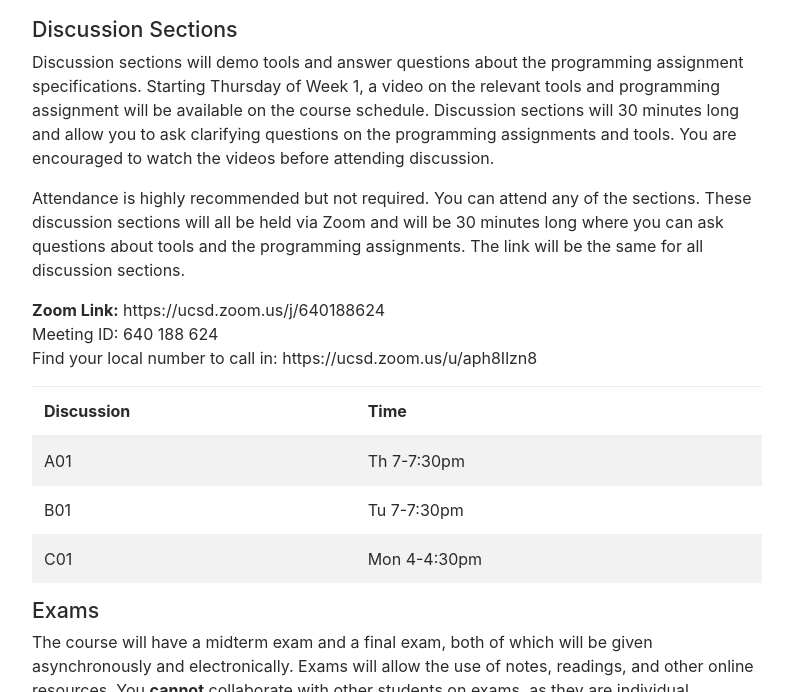
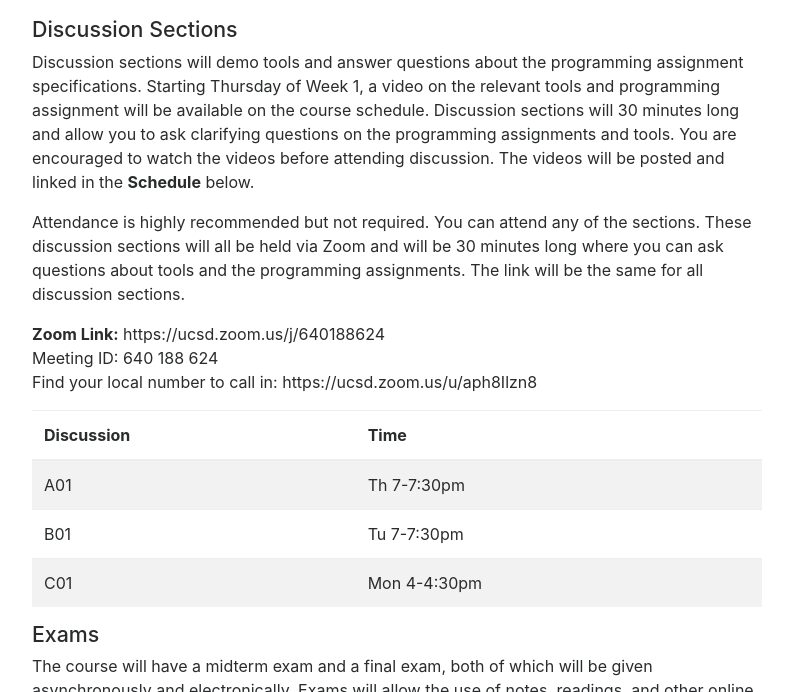
Before and after one commit to ucsdcses/tridev, a Jekyll site: the page built from index.md, in a window 1280 px wide and 900 px high, scrolled down 1753 px, cut to the strip 208-900 px from the top of the window. Shown: the whole strip, without its empty margins (243-1036 px from the left). Built offline with Jekyll 4.4.1, drawn with Linux system fonts in a browser that asks for light colours; nearby versions of some CDN libraries.

Commit message:
Add where to find discussion video links

```diff
--- a/index.md
+++ b/index.md
@@ -86,7 +86,7 @@ Slide decks can be found [here](https://drive.google.com/drive/folders/1uO_vrGXU
 <h3>Discussion Sections</h3>
 
 Discussion sections will demo tools and answer questions about the
-programming assignment specifications. Starting Thursday of Week 1, a video on the relevant tools and programming assignment will be available on the course schedule. Discussion sections will 30 minutes long and allow you to ask clarifying questions on the programming assignments and tools. You are encouraged to watch the videos before attending discussion.
+programming assignment specifications. Starting Thursday of Week 1, a video on the relevant tools and programming assignment will be available on the course schedule. Discussion sections will 30 minutes long and allow you to ask clarifying questions on the programming assignments and tools. You are encouraged to watch the videos before attending discussion. The videos will be posted and linked in the **Schedule** below.
 
 Attendance is highly recommended but
 not required. You can attend any of the sections. These discussion sections
```
